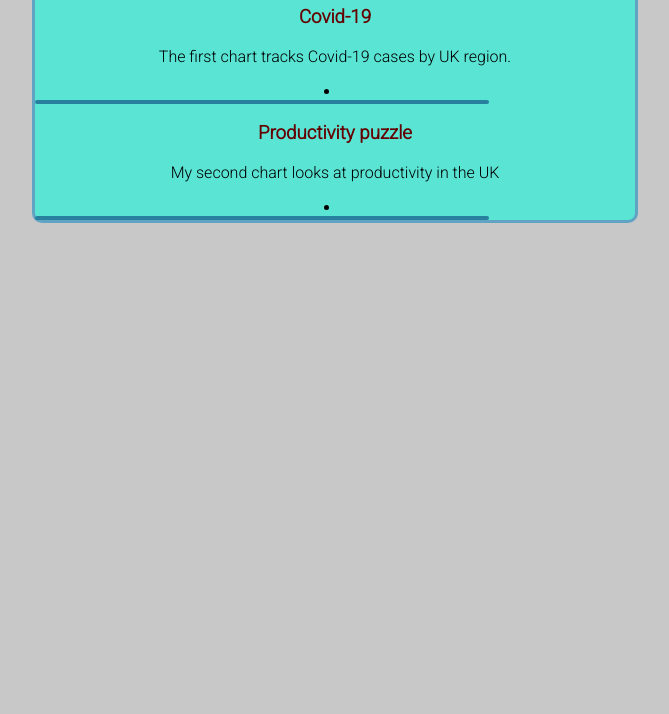
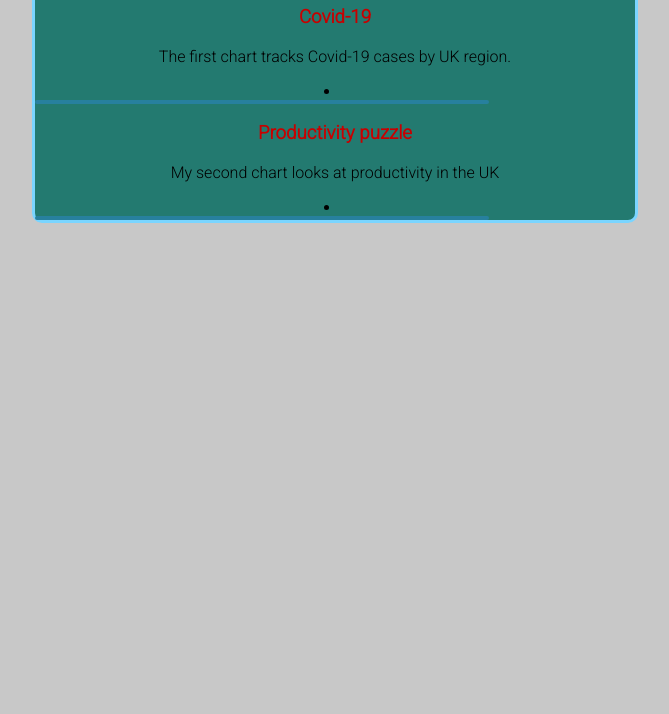
Before and after one commit to YashSingh2022/YashSingh2022.github.io, a plain HTML site: page index.html in a window 1280 px wide. Shown: the part 86-800 px from the top of the page, without its empty margins (305-974 px from the left). Drawn offline with Linux system fonts and the light colour scheme; a script that the page names is missing.

Commit message:
Add files via upload

```diff
--- a/index2.css
+++ b/index2.css
@@ -24,7 +24,7 @@ h1, p{
 }
 
 h3{
-    color:rgb(100, 0, 0);
+    color:rgb(200, 0, 0);
     font-family: 'Roboto', sans-serif;
     text-align: center;
 }
@@ -36,13 +36,13 @@ li {
 .myWeek1{
     margin: auto;
     max-width: 600px;
-    background-color: rgb(89, 228, 212);
+    background-color: rgb(35, 122, 112);
 
 
     border-width: 3px;
     border-style: solid;
     border-radius: 10px;
-    border-color: rgb(97, 163, 194);
+    border-color: rgb(122, 213, 255);
 }
 
 
```
